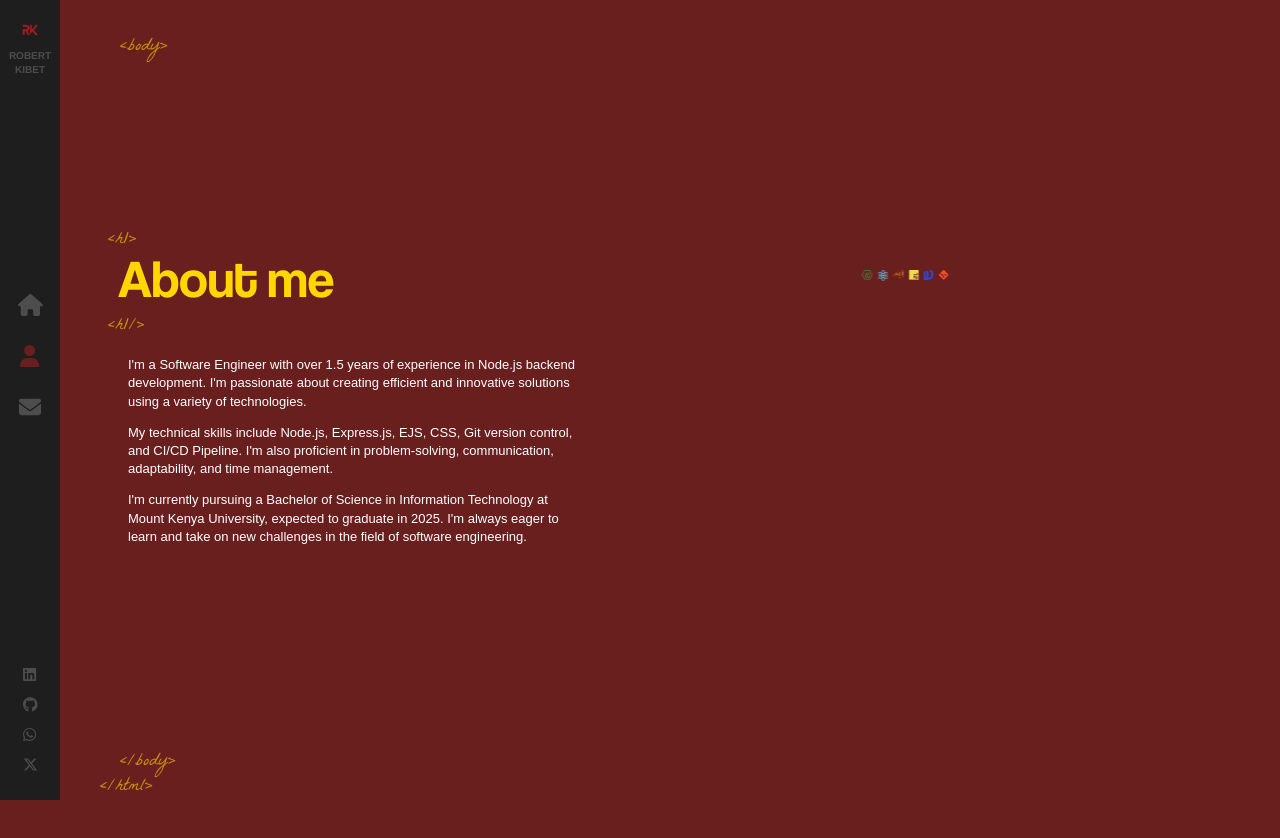
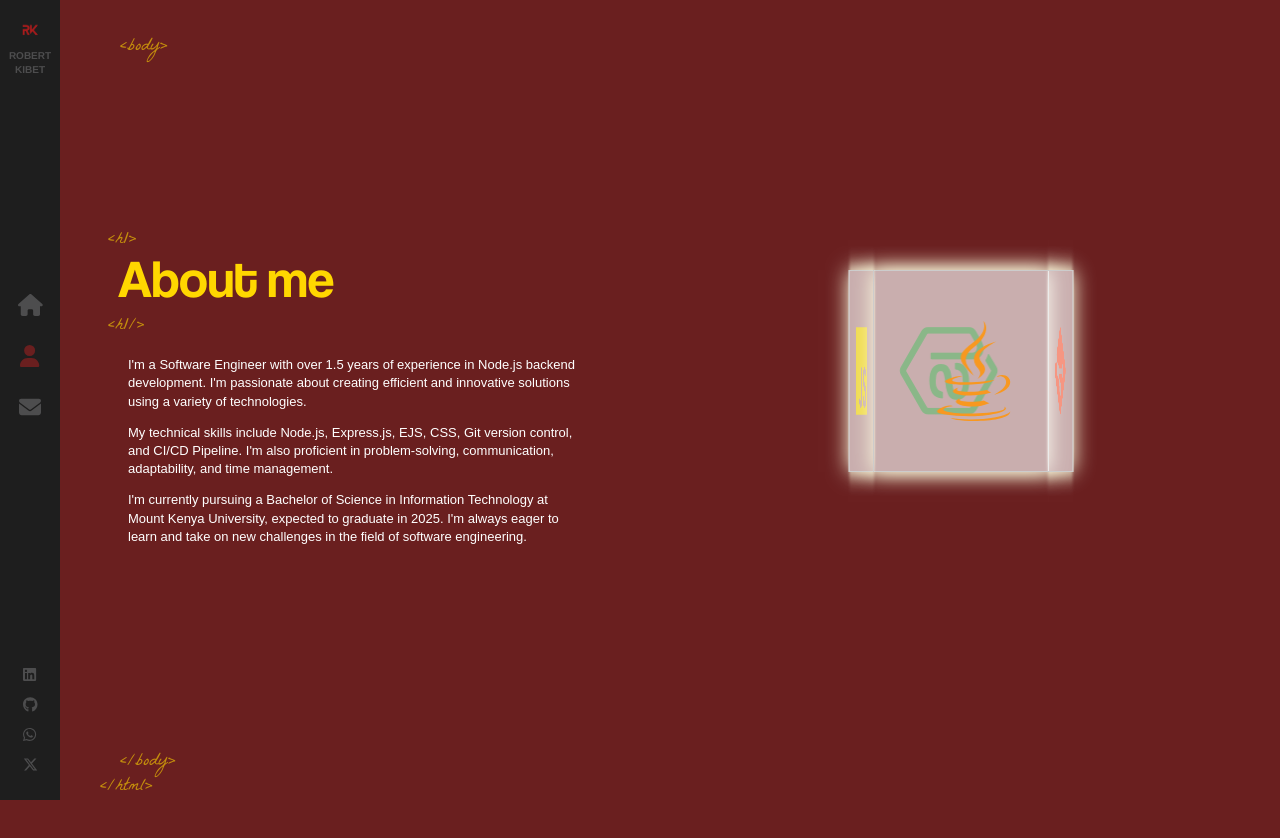
Before and after one commit to swe-robertkibet/react-portfolio, a React (Create React App) app: page /about in a window 1280 px wide. Shown: the top 838 px of the page. Built offline with nearby package versions, Linux system fonts and the light colour scheme.

Commit message:
Updated About page

```diff
--- a/src/components/About/index.js
+++ b/src/components/About/index.js
@@ -48,11 +48,11 @@
                     </div>
 
                     <div className='face3'>
-                        <FontAwesomeIcon icon={faJava} color='#f89820' />
+                        <FontAwesomeIcon icon={faJs} color='#F0DB4F' />
                     </div>
 
                     <div className='face4'>
-                        <FontAwesomeIcon icon={faJs} color='#F0DB4F' />
+                        <FontAwesomeIcon icon={faJava} color='#f89820' />
                     </div>
 
                     <div className='face5'>
--- a/src/components/About/index.scss
+++ b/src/components/About/index.scss
@@ -17,6 +17,38 @@
     transform-style: preserve-3d;
     transform-origin: 100px 100px 0;
     margin-left: calc(50% - 100px);
+
+    div {
+        position: absolute;
+        width: 200px;
+        height: 200px;
+        border: 1px solid #ccc;
+        background: rgba(255, 255, 255, 0.4);
+        font-size: 100px;
+        display: flex;
+        justify-content: center;
+        align-items: center;
+        box-shadow: 0 0 20px lightyellow;
+    }
+
+    .face1 {
+      transform: translateZ(100px);
+    }
+    .face2 {
+      transform: rotateY(90deg) translateZ(100px);
+    }
+    .face3 {
+      transform: rotateY(90deg) rotateX(90deg) translateZ(100px);
+    }
+    .face4 {
+      transform: rotateY(180deg) rotateZ(90deg) translateZ(100px);
+    }
+    .face5 {
+      transform: rotateY(-90deg) rotateZ(90deg) translateZ(100px);
+    }
+    .face6 {
+      transform: rotateX(-90deg) translateZ(100px);
+    }
 }
 
 
```
